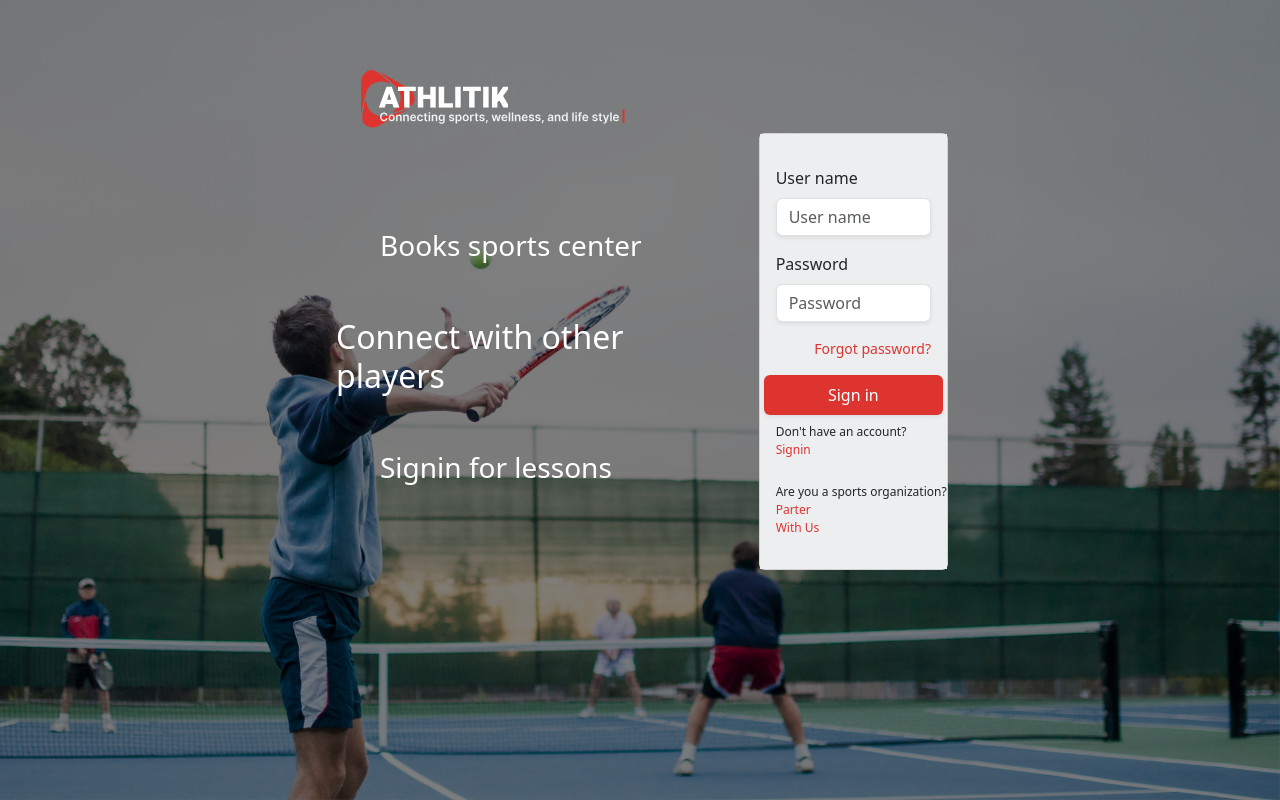
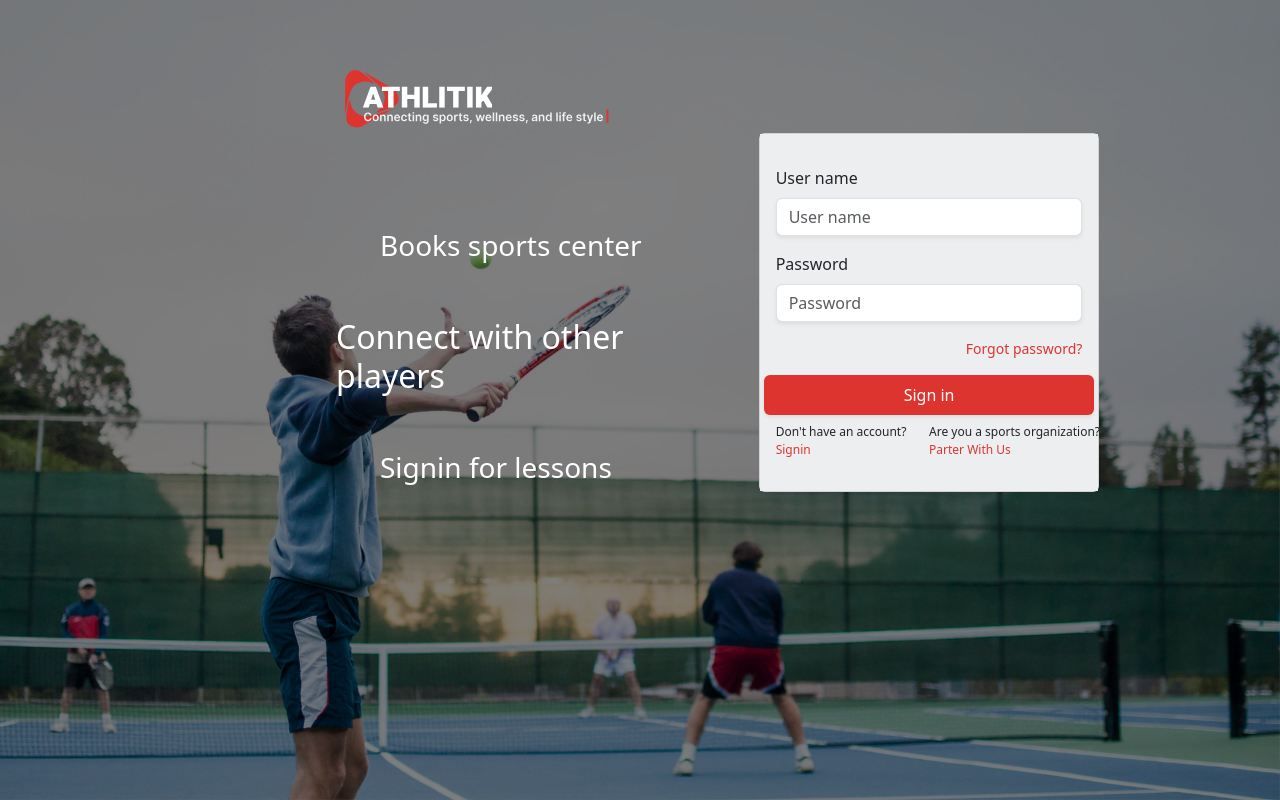
Before and after one commit to devadharshini-01/playzeon, a React (Create React App) app: page / in a window 1280 px wide. Built offline with nearby package versions, Linux system fonts and the light colour scheme.

Commit message:
Added files

```diff
--- a/src/assets/css/style.css
+++ b/src/assets/css/style.css
@@ -89,3 +89,7 @@ width: 250px !important;
 {
   background-color:#7f7f7f !important;
 }
+.w-100px
+{
+  width:180% !important;
+}
--- a/src/pages/auth/Login.jsx
+++ b/src/pages/auth/Login.jsx
@@ -50,7 +50,7 @@ const Login = () => {
               <Container>
                 <div className="d-flex align-item-center row ">
                   <Col className="py-1" sm={10}>
-                    <img className="mt-3 ms-3 fw-300 " src={logo}></img>
+                    <img className="mt-3  fw-300 " src={logo}></img>
                   </Col>
                 </div>
                 <Row>
@@ -60,7 +60,7 @@ const Login = () => {
                     lg={8}
                     className=" d-none d-sm-none d-md-block d-lg-block "
                   >
-                    <div className="d-flex flex-column text-white align-item-center fw-bold pt-lg-5 pt-2 mb-5">
+                    <div className="d-flex flex-column text-white align-item-center fw-bold pt-lg-5 pt-2 ">
                       <h3 className="fs-3 ms-5 pt-5">Books sports center</h3>
 
                       <h3 className="fs-2 ms-1 pt-5">
@@ -71,7 +71,7 @@ const Login = () => {
                     </div>
                   </Col>
                   <Col sm={6} md={5} lg={4}>
-                    <Card className="w-100  ">
+                    <Card className=" w-100px">
                       <div className="bg-secondary p-3">
                         <div className="flex-column d-flex ">
                           <Row className="pt-3">
```
